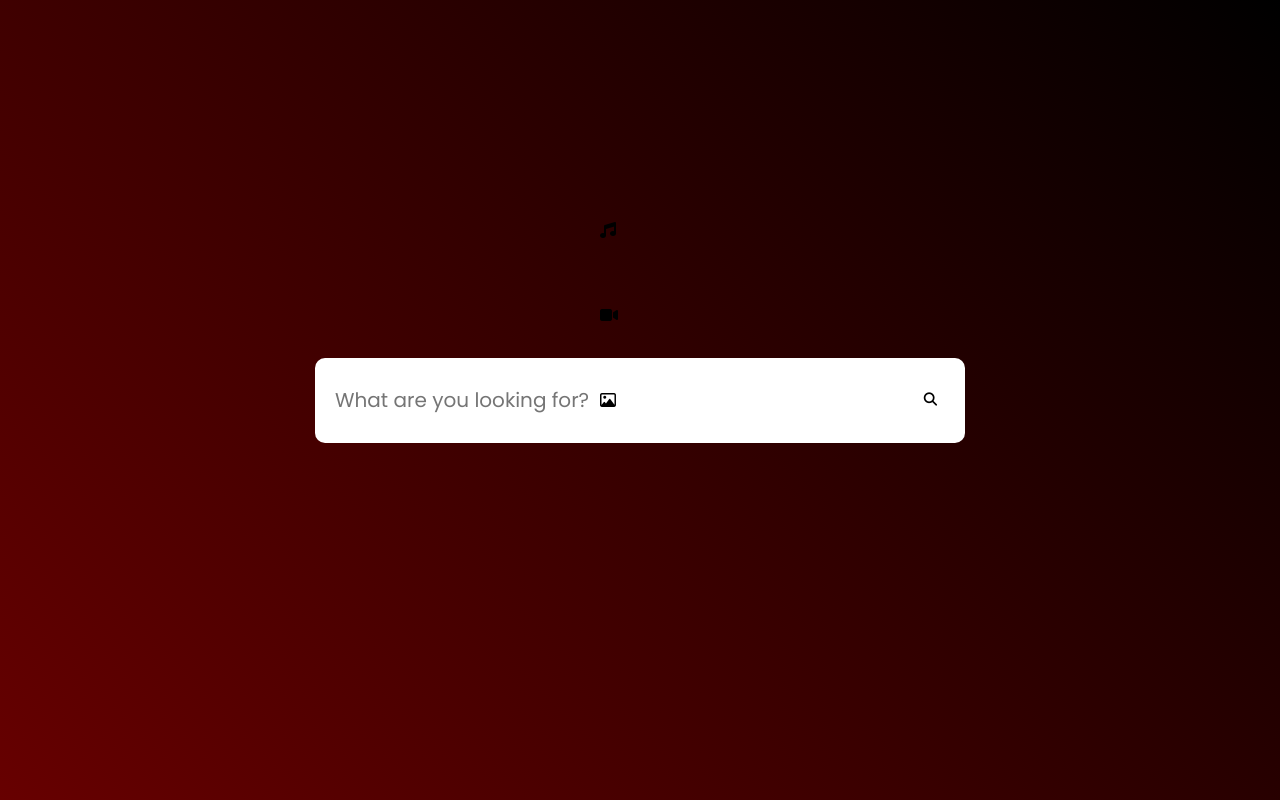
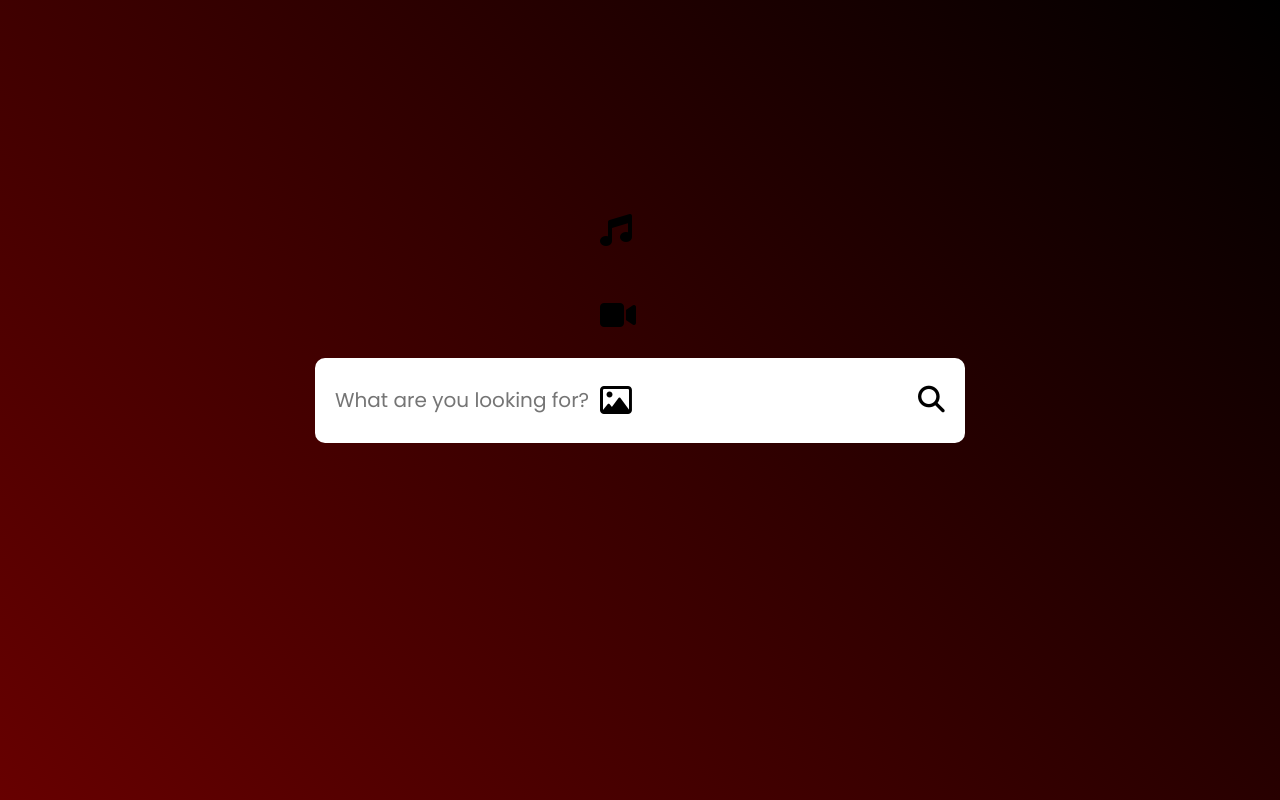
Before and after one commit to CJR85/animated-searchbox, a plain HTML site: page index.html in a window 1280 px wide. Drawn offline with Linux system fonts and the light colour scheme.

Commit message:
Enlarge fontawesome icons

```diff
--- a/index.html
+++ b/index.html
@@ -21,13 +21,13 @@
       <form class="searchbox">
         <input type="text" placeholder="What are you looking for?" />
         <button type="submit">
-          <i class="fa-solid fa-magnifying-glass"></i>
+          <i class="fa-solid fa-2x fa-magnifying-glass"></i>
         </button>
 
         <div class="slider">
-          <div><i class="fa-solid fa-music"></i></div>
-          <div><i class="fa-solid fa-video"></i></div>
-          <div><i class="fa-regular fa-image"></i></div>
+          <div><i class="fa-solid fa-2x fa-music"></i></div>
+          <div><i class="fa-solid fa-2x fa-video"></i></div>
+          <div><i class="fa-regular fa-2x fa-image"></i></div>
         </div>
       </form>
     </div>
```
